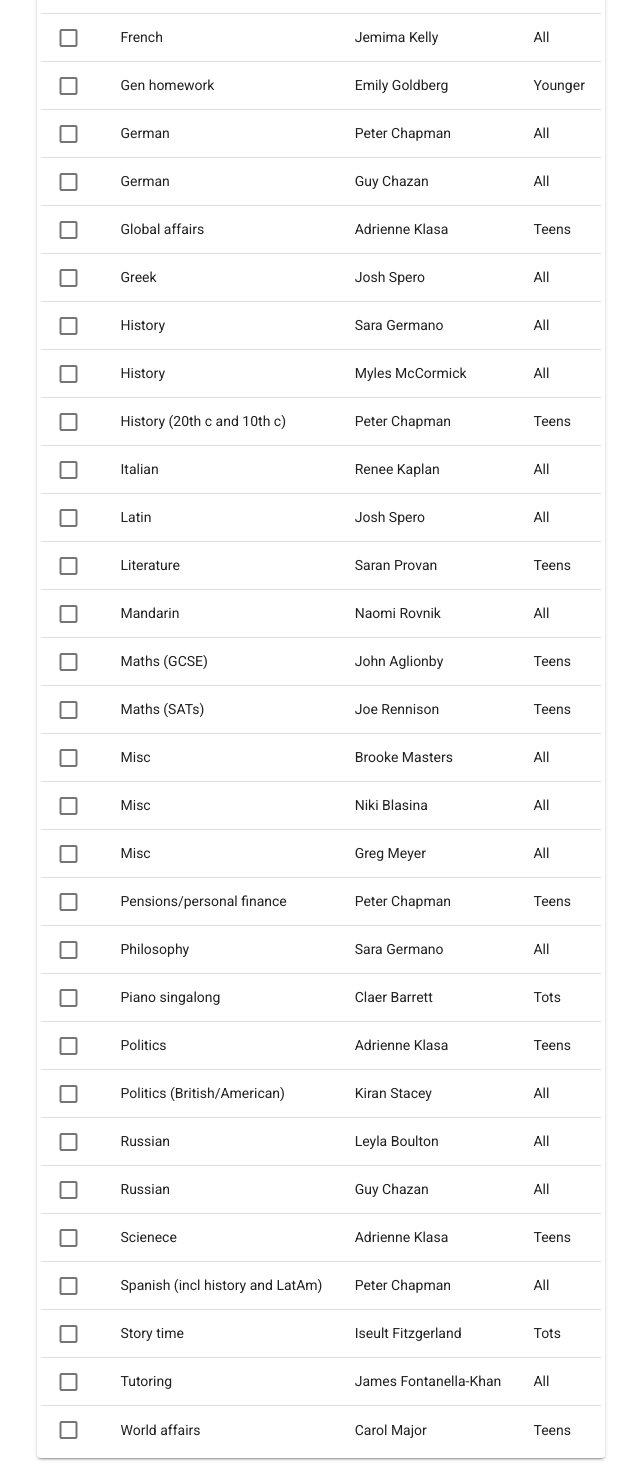
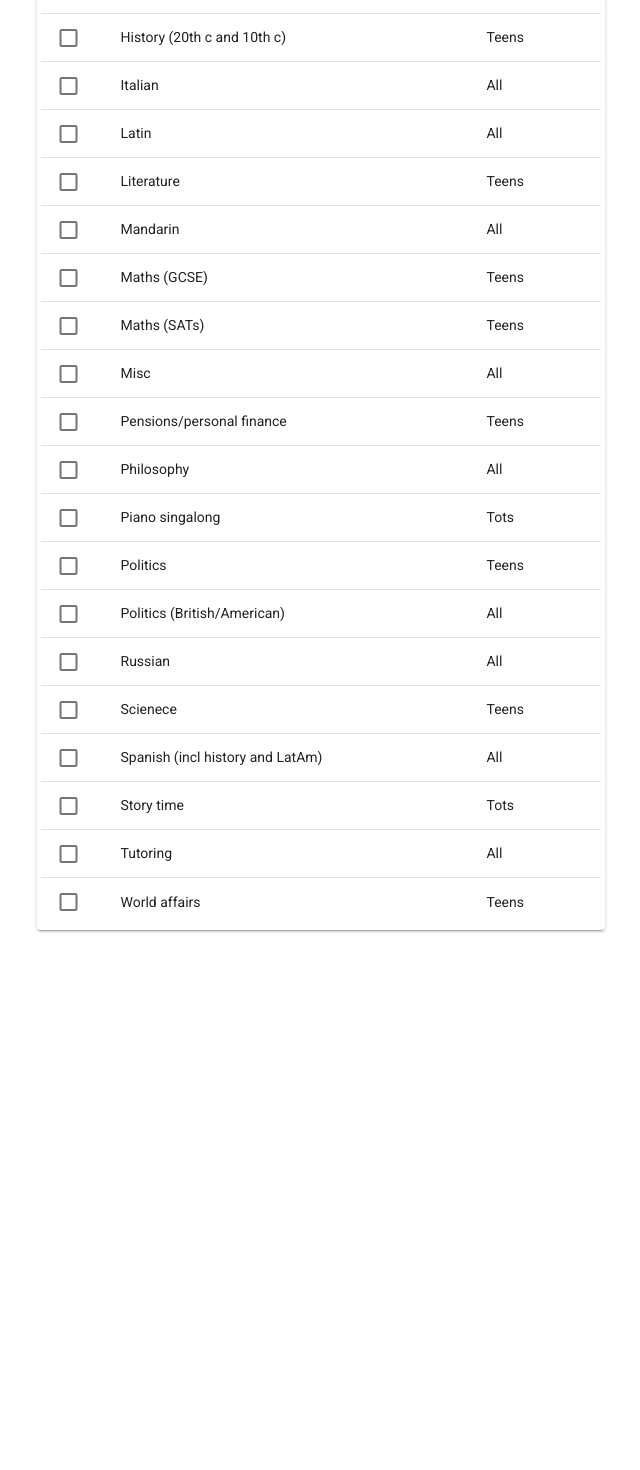
Before and after one commit to marktnoonan/skills-connector, a Vue app: page / in a window 1280 px wide. Shown: the part 984-2454 px from the top of the page, without its empty margins (23-663 px from the left). After the commit the page ends 1926 px from the top, so only its background shows below. Built offline with nearby package versions, Linux system fonts and the light colour scheme.

Commit message:
clean up data and dupes

```diff
--- a/src/components/HelloWorld.vue
+++ b/src/components/HelloWorld.vue
@@ -4,12 +4,13 @@
       <v-col>
         <p class="display-1 font-weight-bold mb-3">Skills List</p>
         <p class="subheading font-weight-regular">
-          Here's where you can see the available skills and the hosts who are willing to teach them.
+          Here's where you can see the available skills and the hosts who are
+          willing to teach them.
         </p>
         <v-data-table
           v-model="selectedRows"
           :headers="headers"
-          :items="tableData"
+          :items="filteredTableData"
           item-key="id"
           class="elevation-2 pa-1"
           :search="search"
@@ -41,7 +42,7 @@
             <h2 class="text-h6 pb-2">Sessions Selected:</h2>
             <ol v-if="selectedRows.length" class="mb-4">
               <li v-for="item in selectedRows" :key="item.id">
-                {{ item.Subject }} with {{ item.Host }}
+                {{ item.Subject }}
               </li>
             </ol>
             <p v-else>
@@ -73,11 +74,6 @@ export default {
         value: "Subject",
       },
       {
-        text: "Host",
-        align: "start",
-        value: "Host",
-      },
-      {
         text: "Ages",
         align: "start",
         value: "Ages",
@@ -87,269 +83,238 @@ export default {
       {
         id: 1,
         Subject: "French",
-        Host: "Renee Kaplan",
         Ages: "All",
       },
       {
         id: 2,
         Subject: "Italian",
-        Host: "Renee Kaplan",
         Ages: "All",
       },
       {
         id: 3,
         Subject: "History",
-        Host: "Sara Germano",
         Ages: "All",
       },
       {
         id: 44,
         Subject: "Philosophy",
-        Host: "Sara Germano",
         Ages: "All",
       },
       {
         id: 4,
         Subject: "Basic Spanish",
-        Host: "Sara Germano",
         Ages: "All",
       },
       {
         id: 5,
         Subject: "Basic German",
-        Host: "Sara Germano",
         Ages: "All",
       },
       {
         id: 6,
         Subject: "Misc",
-        Host: "Brooke Masters",
         Ages: "All",
       },
       {
         id: 7,
         Subject: "English",
-        Host: "Sarah Provan",
         Ages: "Teens",
       },
       {
         id: 8,
         Subject: "Literature",
-        Host: "Saran Provan",
         Ages: "Teens",
       },
       {
         id: 9,
         Subject: "English literature",
-        Host: "Judith Evans",
         Ages: "Teens",
       },
       {
         id: 10,
         Subject: "French",
-        Host: "Adrienne Klasa",
         Ages: "All",
       },
       {
         id: 11,
         Subject: "English literature",
-        Host: "Adrienne Klasa",
         Ages: "Teens",
       },
       {
         id: 12,
         Subject: "Politics",
-        Host: "Adrienne Klasa",
         Ages: "Teens",
       },
       {
         id: 13,
         Subject: "Scienece",
-        Host: "Adrienne Klasa",
         Ages: "Teens",
       },
       {
         id: 14,
         Subject: "Global affairs",
-        Host: "Adrienne Klasa",
         Ages: "Teens",
       },
       {
         id: 15,
         Subject: "French",
-        Host: "Rosalind Sykes",
         Ages: "All",
       },
       {
         id: 16,
         Subject: "Maths (SATs)",
-        Host: "Joe Rennison",
         Ages: "Teens",
       },
       {
         id: 17,
         Subject: "English",
-        Host: "Joe Rennison",
         Ages: "Teens",
       },
       {
         id: 18,
         Subject: "World affairs",
-        Host: "Carol Major",
         Ages: "Teens",
       },
       {
         id: 19,
         Subject: "Story time",
-        Host: "Iseult Fitzgerland",
         Ages: "Tots",
       },
       {
         id: 20,
         Subject: "Piano singalong",
-        Host: "Claer Barrett",
         Ages: "Tots",
       },
       {
         id: 21,
         Subject: "English (TEFL)",
-        Host: "John Aglionby",
         Ages: "Teens",
       },
       {
         id: 22,
         Subject: "Englsh (GCSE)",
-        Host: "John Aglionby",
         Ages: "Teens",
       },
       {
         id: 23,
         Subject: "Maths (GCSE)",
-        Host: "John Aglionby",
         Ages: "Teens",
       },
       {
         id: 24,
         Subject: "Misc",
-        Host: "Niki Blasina",
         Ages: "All",
       },
       {
         id: 25,
         Subject: "Spanish (incl history and LatAm)",
-        Host: "Peter Chapman",
         Ages: "All",
       },
       {
         id: 26,
         Subject: "German",
-        Host: "Peter Chapman",
         Ages: "All",
       },
       {
         id: 27,
         Subject: "History (20th c and 10th c)",
-        Host: "Peter Chapman",
         Ages: "Teens",
       },
       {
         id: 28,
         Subject: "Pensions/personal finance",
-        Host: "Peter Chapman",
         Ages: "Teens",
       },
       {
         id: 29,
         Subject: "Gen homework",
-        Host: "Emily Goldberg",
         Ages: "Younger",
       },
       {
         id: 30,
         Subject: "Tutoring",
-        Host: "James Fontanella-Khan",
         Ages: "All",
       },
       {
         id: 31,
         Subject: "Politics (British/American)",
-        Host: "Kiran Stacey",
         Ages: "All",
       },
       {
         id: 32,
         Subject: "Misc",
-        Host: "Greg Meyer",
         Ages: "All",
       },
       {
         id: 33,
         Subject: "English",
-        Host: "Myles McCormick",
         Ages: "All",
       },
       {
         id: 34,
         Subject: "History",
-        Host: "Myles McCormick",
         Ages: "All",
       },
       {
         id: 35,
         Subject: "Economics",
-        Host: "Myles McCormick",
         Ages: "All",
       },
       {
         id: 36,
         Subject: "Russian",
-        Host: "Leyla Boulton",
         Ages: "All",
       },
       {
         id: 37,
         Subject: "French",
-        Host: "Leyla Boulton",
         Ages: "All",
       },
       {
         id: 38,
         Subject: "Mandarin",
-        Host: "Naomi Rovnik",
         Ages: "All",
       },
       {
         id: 39,
         Subject: "German",
-        Host: "Guy Chazan",
         Ages: "All",
       },
       {
         id: 40,
         Subject: "Russian",
-        Host: "Guy Chazan",
         Ages: "All",
       },
       {
         id: 41,
         Subject: "French",
-        Host: "Jemima Kelly",
         Ages: "All",
       },
       {
         id: 42,
         Subject: "Latin",
-        Host: "Josh Spero",
         Ages: "All",
       },
       {
         id: 43,
         Subject: "Greek",
-        Host: "Josh Spero",
         Ages: "All",
       },
     ],
   }),
+  computed: {
+    filteredTableData() {
+      const finalData = [];
+      this.tableData.forEach(item => {
+        if (!finalData.find(subject => {
+          return subject.Subject === item.Subject && subject.Ages === item.Ages
+        })) {
+          finalData.push(item)
+        }
+      })
+      return finalData;
+    },
+  },
   methods: {
     handleSubmit(event) {
       console.log("handle submit", event);
```
